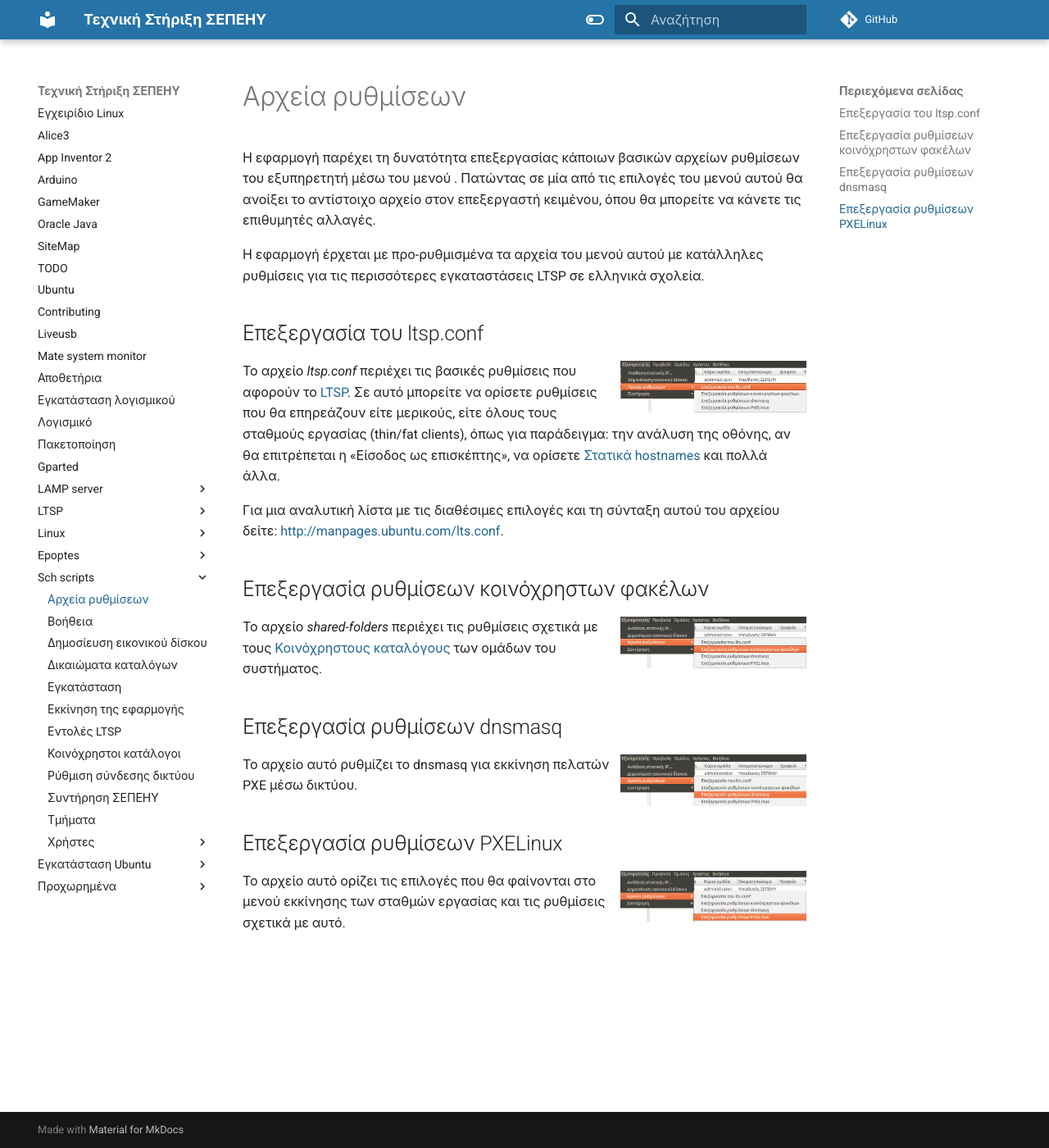
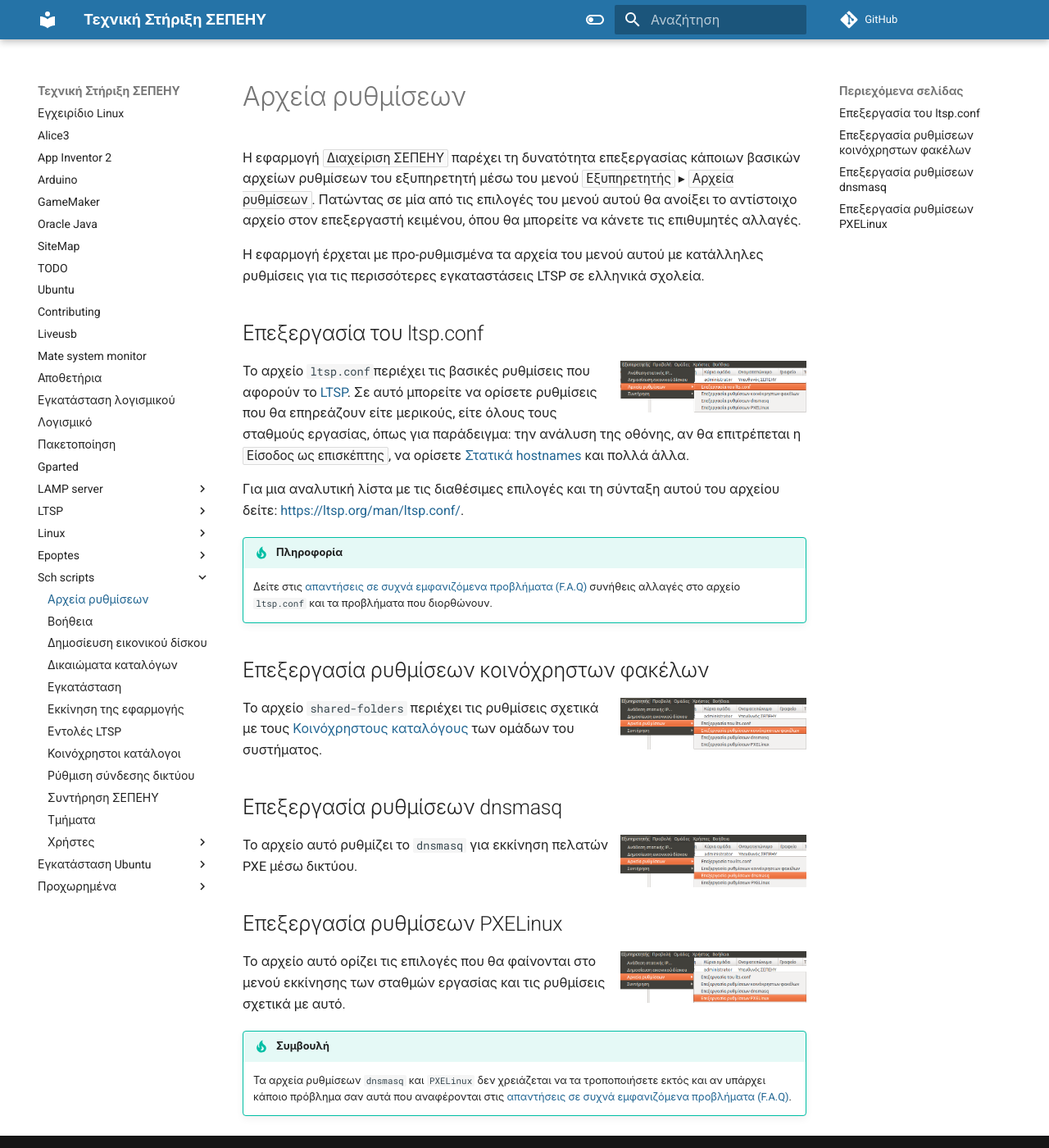
Before and after one commit to siahos/el.ltsp.org, an MkDocs documentation site: the page built from docs/sch-scripts/Αρχεία_ρυθμίσεων.md, in a window 1280 px wide and 1400 px high. Shown: the whole window at 82% size. Built offline with MkDocs 1.6.1 and Material for MkDocs 9.7.7, drawn with Linux system fonts in a browser that asks for light colours; comment, search, counter and statistics services are not loaded.

Commit message:
update sch-scripts/index.md, Αρχεία_ρυθμίσεων.md

```diff
--- a/docs/sch-scripts/Αρχεία_ρυθμίσεων.md
+++ b/docs/sch-scripts/Αρχεία_ρυθμίσεων.md
@@ -1,8 +1,8 @@
-Η εφαρμογή  παρέχει τη δυνατότητα επεξεργασίας κάποιων βασικών αρχείων
-ρυθμίσεων του εξυπηρετητή μέσω του μενού . Πατώντας σε μία από τις
-επιλογές του μενού αυτού θα ανοίξει το αντίστοιχο αρχείο στον
-επεξεργαστή κειμένου, όπου θα μπορείτε να κάνετε τις επιθυμητές
-αλλαγές.
+Η εφαρμογή ***Διαχείριση ΣΕΠΕΗΥ*** παρέχει τη δυνατότητα
+επεξεργασίας κάποιων βασικών αρχείων ρυθμίσεων του εξυπηρετητή μέσω του μενού
+***Εξυπηρετητής*** ▸ ***Αρχεία ρυθμίσεων***. Πατώντας σε μία από τις επιλογές
+του μενού αυτού θα ανοίξει το αντίστοιχο αρχείο στον επεξεργαστή κειμένου, όπου
+θα μπορείτε να κάνετε τις επιθυμητές αλλαγές.
 
 Η εφαρμογή έρχεται με προ-ρυθμισμένα τα αρχεία του μενού αυτού με
 κατάλληλες ρυθμίσεις για τις περισσότερες εγκαταστάσεις LTSP σε
@@ -10,40 +10,39 @@
 
 ## Επεξεργασία του ltsp.conf
 
-[*![](Schscripts_ltsconf.png)*](Schscripts_ltsconf.png) Το αρχείο *ltsp.conf*
-περιέχει τις βασικές ρυθμίσεις που αφορούν το
-[LTSP](../LTSP/index.md). Σε αυτό μπορείτε να ορίσετε ρυθμίσεις που
-θα επηρεάζουν είτε μερικούς, είτε όλους τους σταθμούς εργασίας (thin/fat
-clients), όπως για παράδειγμα: την ανάλυση της οθόνης, αν θα επιτρέπεται
-η «Είσοδος ως επισκέπτης», να ορίσετε [Στατικά
-hostnames](../LTSP/Προχωρημένα/Στατικά_hostnames.md) και
-πολλά άλλα.
+[*![](Schscripts_ltsconf.png)*](Schscripts_ltsconf.png)
+Το αρχείο `ltsp.conf`περιέχει τις βασικές ρυθμίσεις που αφορούν το
+[LTSP](../LTSP/index.md). Σε αυτό μπορείτε να ορίσετε ρυθμίσεις που θα
+επηρεάζουν είτε μερικούς, είτε όλους τους σταθμούς εργασίας, όπως για
+παράδειγμα: την ανάλυση της οθόνης, αν θα επιτρέπεται η ***Είσοδος ως
+επισκέπτης***, να ορίσετε [Στατικά
+hostnames](../LTSP/Προχωρημένα/Στατικά_hostnames.md) και πολλά άλλα.
 
 Για μια αναλυτική λίστα με τις διαθέσιμες επιλογές και τη σύνταξη αυτού
-του αρχείου δείτε: <http://manpages.ubuntu.com/lts.conf>.
+του αρχείου δείτε: <https://ltsp.org/man/ltsp.conf/>.
+
+!!! tip "Πληροφορία"
+    Δείτε στις [απαντήσεις σε συχνά εμφανιζόμενα προβλήματα (F.A.Q)](../LTSP/FAQ.md)
+    συνήθεις αλλαγές στο αρχείο `ltsp.conf` και τα προβλήματα που διορθώνουν.
 
 ## Επεξεργασία ρυθμίσεων κοινόχρηστων φακέλων
 
-[*![](Schscripts_sharedfolders.png)*](Schscripts_sharedfolders.png) Το αρχείο
-*shared-folders* περιέχει τις ρυθμίσεις σχετικά με τους [Κοινόχρηστους
-καταλόγους](Κοινόχρηστοι_κατάλογοι.md) των
-ομάδων του συστήματος.
-
-
-
-
+[*![](Schscripts_sharedfolders.png)*](Schscripts_sharedfolders.png)
+Το αρχείο `shared-folders` περιέχει τις ρυθμίσεις σχετικά με τους [Κοινόχρηστους
+καταλόγους](../sch-scripts/Κοινόχρηστοι_κατάλογοι.md) των ομάδων του συστήματος.
 
 ## Επεξεργασία ρυθμίσεων dnsmasq
 
-[*![](Schscripts_dnsmasq.png)*](Schscripts_dnsmasq.png) Το αρχείο αυτό
-ρυθμίζει το dnsmasq για εκκίνηση πελατών PXE μέσω δικτύου.
-
-
-
-
+[*![](Schscripts_dnsmasq.png)*](Schscripts_dnsmasq.png)
+Το αρχείο αυτό ρυθμίζει το `dnsmasq` για εκκίνηση πελατών PXE μέσω δικτύου.
 
 ## Επεξεργασία ρυθμίσεων PXELinux
 
 [*![](Schscripts_pxelinux.png)*](Schscripts_pxelinux.png) Το αρχείο αυτό
 ορίζει τις επιλογές που θα φαίνονται στο μενού εκκίνησης των
 σταθμών εργασίας και τις ρυθμίσεις σχετικά με αυτό.
+
+!!! tip "Συμβουλή"
+    Τα αρχεία ρυθμίσεων `dnsmasq` και `PXELinux` δεν χρειάζεται να τα τροποποιήσετε
+    εκτός και αν υπάρχει κάποιο πρόβλημα σαν αυτά που αναφέρονται στις
+    [απαντήσεις σε συχνά εμφανιζόμενα προβλήματα (F.A.Q)](../LTSP/FAQ.md).
```
Also changed, not shown: docs/sch-scripts/index.md (+2 -2 lines).
